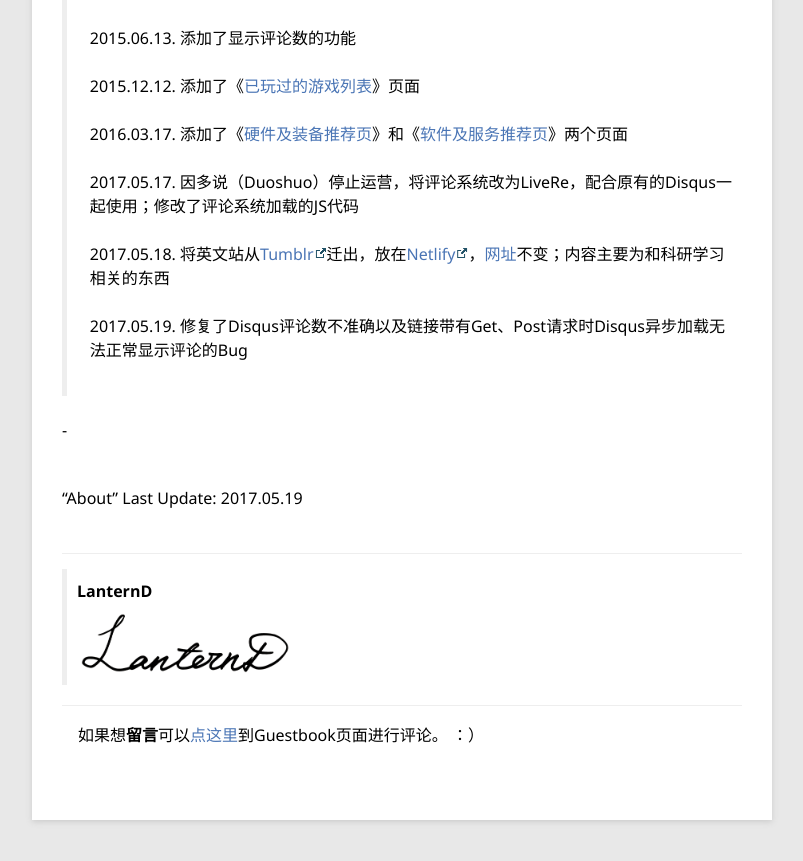
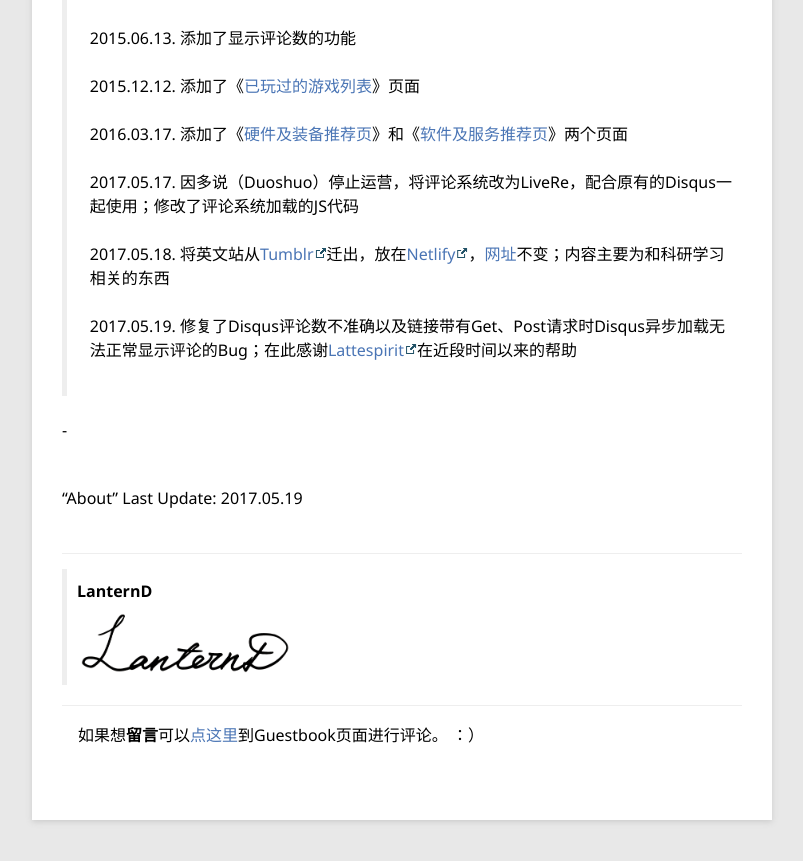
Before and after one commit to LanternD/lanternd.github.io, a Jekyll site: the page built from about.md, in a window 1280 px wide and 900 px high, scrolled down 5593 px. Shown: the top 861 px of the window, without its empty margins (78-881 px from the left). Built offline with Jekyll 4.4.1, drawn with Linux system fonts in a browser that asks for light colours; comment, search, counter and statistics services are not loaded.

```diff
--- a/_includes/comment.html
+++ b/_includes/comment.html
@@ -36,12 +36,6 @@
             jQuery(container+" iframe#"+iframe_id).toggle();
             return;
         }
-
-        var disqus_config = function () {
-            this.page.url = '{{ site.url }}{{ page.id | remove:'/' }}';
-            this.page.identifier = '{{page.id | remove:'/' }}';
-        };
-
 
         (function() { // DON'T EDIT BELOW THIS LINE
         var d = document, s = d.createElement('script');
--- a/about.md
+++ b/about.md
@@ -243,7 +243,7 @@ id: about
 >
 > 2017.05.18. 将英文站从[Tumblr](http://lanternd.tumblr.com/)迁出，放在[Netlify](https://www.netliy.com)，[网址](https://en.dlyang.me)不变；内容主要为和科研学习相关的东西
 >
-> 2017.05.19. 修复了Disqus评论数不准确以及链接带有Get、Post请求时Disqus异步加载无法正常显示评论的Bug
+> 2017.05.19. 修复了Disqus评论数不准确以及链接带有Get、Post请求时Disqus异步加载无法正常显示评论的Bug；在此感谢[Lattespirit](https://www.lattespirit.com/)在近段时间以来的帮助
 
 </div>
 
```
